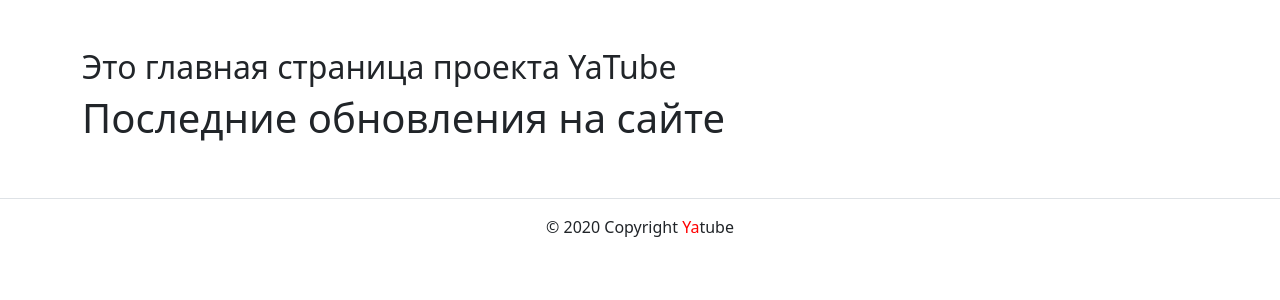
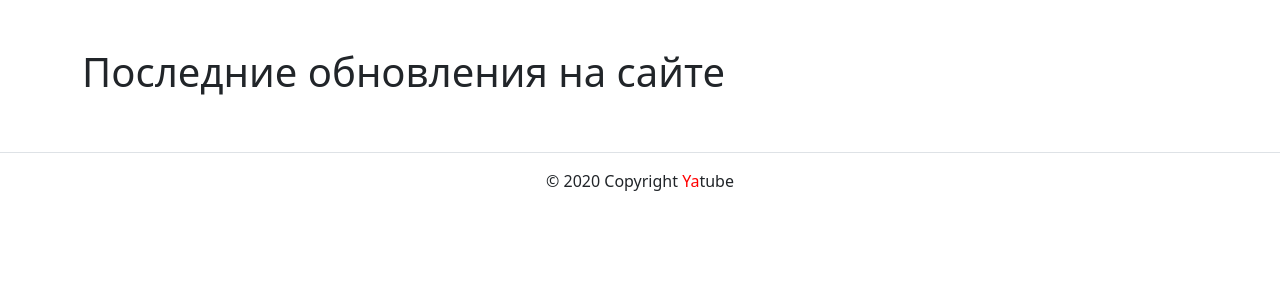
Before and after one commit to Krivoshein-E/hw02_community, a Django app: page / in a window 1280 px wide. Shown: the part 56-356 px from the top of the page. Run offline with Django 3.2, Linux system fonts and the light colour scheme; data that the repository does not hold is empty; some libraries are stand-ins or nearby versions.

Commit message:
исправил работу сайта

```diff
--- a/yatube/posts/views.py
+++ b/yatube/posts/views.py
@@ -7,8 +7,8 @@ from .models import Post, Group
 def index(request):
     template = 'posts/index.html'
 
-    title = 'Главная страница проекта YaTube'
-    text = 'Это главная страница проекта YaTube'
+    title = 'Это главная страница проекта YaTube'
+    text = 'Последние обновления на сайте'
     posts = Post.objects.order_by('-pub_date')[:10]
     context = {
         'posts' : posts,
--- a/yatube/templates/posts/index.html
+++ b/yatube/templates/posts/index.html
@@ -2,8 +2,7 @@
 
 {% block content %}
   <div class="container py-5">
-    <h2>{{ text }}</h2>
-    <h1>Последние обновления на сайте</h1>
+    <h1>{{ text }}</h1>
     {% for post in posts %}
       <article>
         <ul>
```
